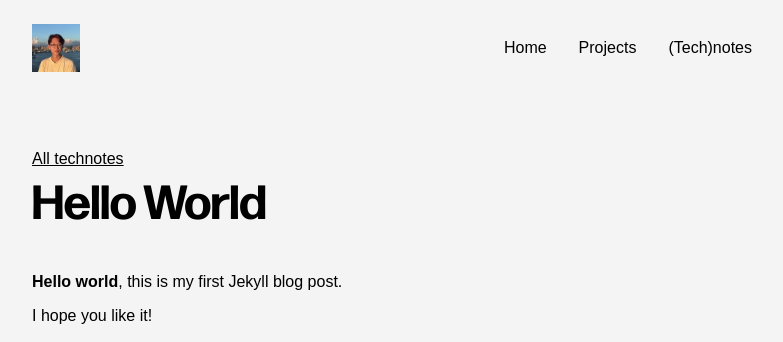
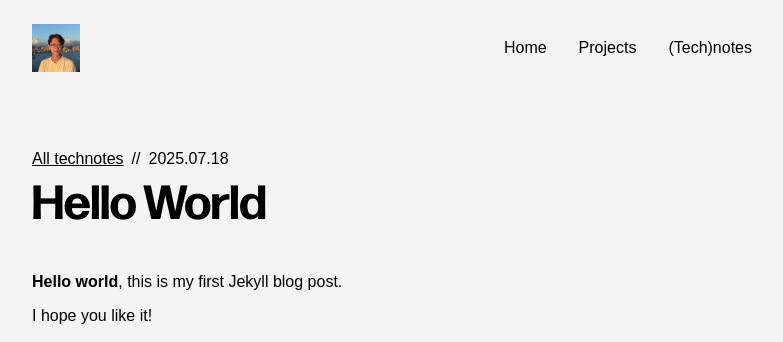
Before and after one commit to brendan-ch/brendan-ch.github.io, a Jekyll site: the page built from _posts/2025-07-18-hello-world.md, in a window 1280 px wide. Shown: the top 342 px of the page, without its empty margins (248-1031 px from the left). Built offline with Jekyll 4.4.1, drawn with Linux system fonts in a browser that asks for light colours; some web fonts are replaced.

Commit message:
Re-add the date to the navigation

```diff
--- a/_layouts/post.html
+++ b/_layouts/post.html
@@ -5,6 +5,8 @@ layout: default
 <div class="project-header">
     <div class="breadcrumb-wrapper">
         <a href="/blog">All technotes</a>
+        <p>//</p>
+        <p>{{ page.date | date: "%Y.%m.%d" }}</p>
     </div>
     <h1>{{ page.title }}</h1>
 </div>
--- a/assets/css/navigation.css
+++ b/assets/css/navigation.css
@@ -126,8 +126,16 @@
     left: 0;
     bottom: 100%;
     margin-bottom: 0.5rem;
+    display: flex;
+    flex-direction: row;
+    gap: 8px;
 }
 
 .project-header .breadcrumb-wrapper a {
     display: inline-block;
 }
+
+.project-header .breadcrumb-wrapper p {
+    margin: 0;
+    display: inline-block;
+}
```
